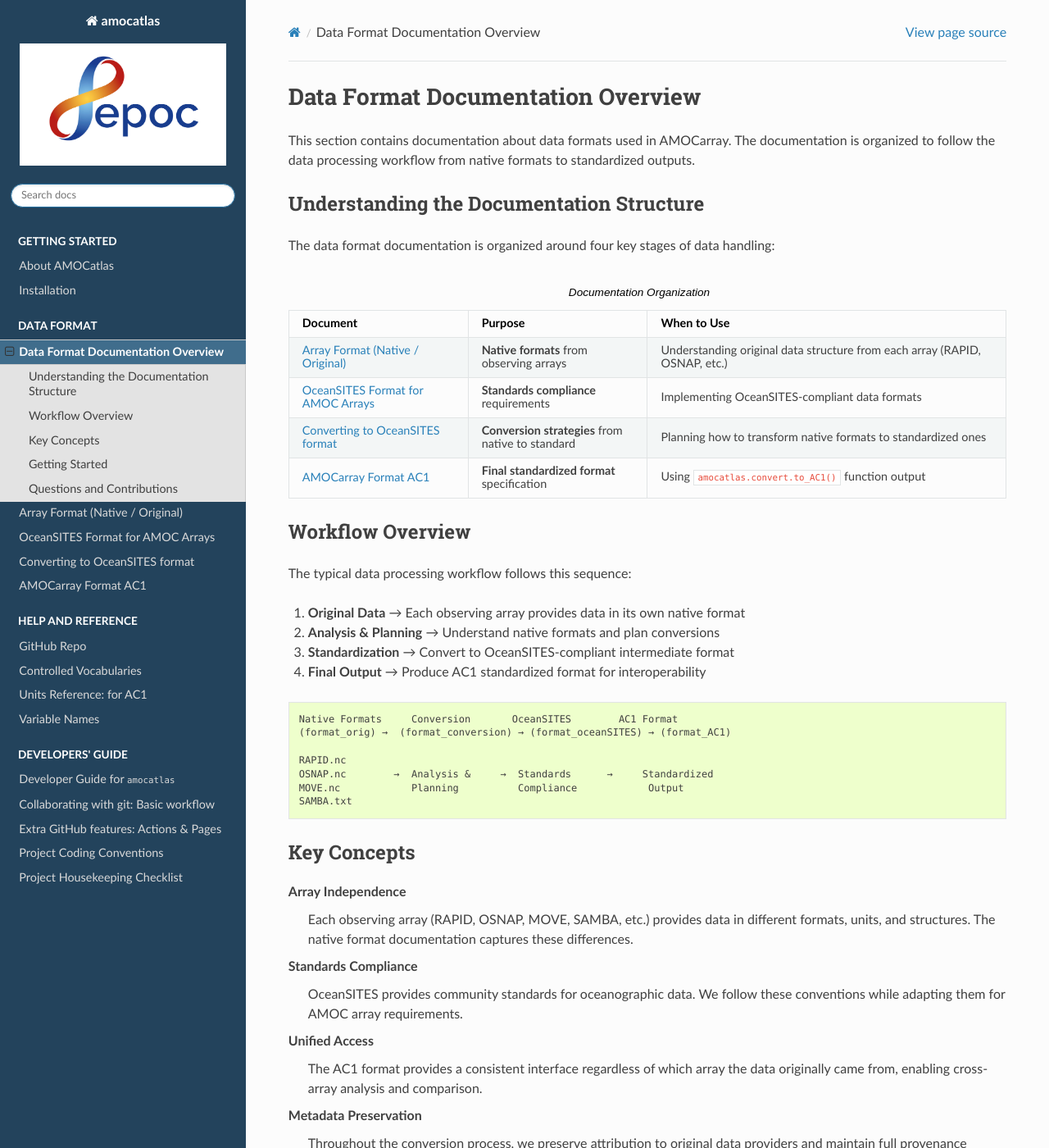
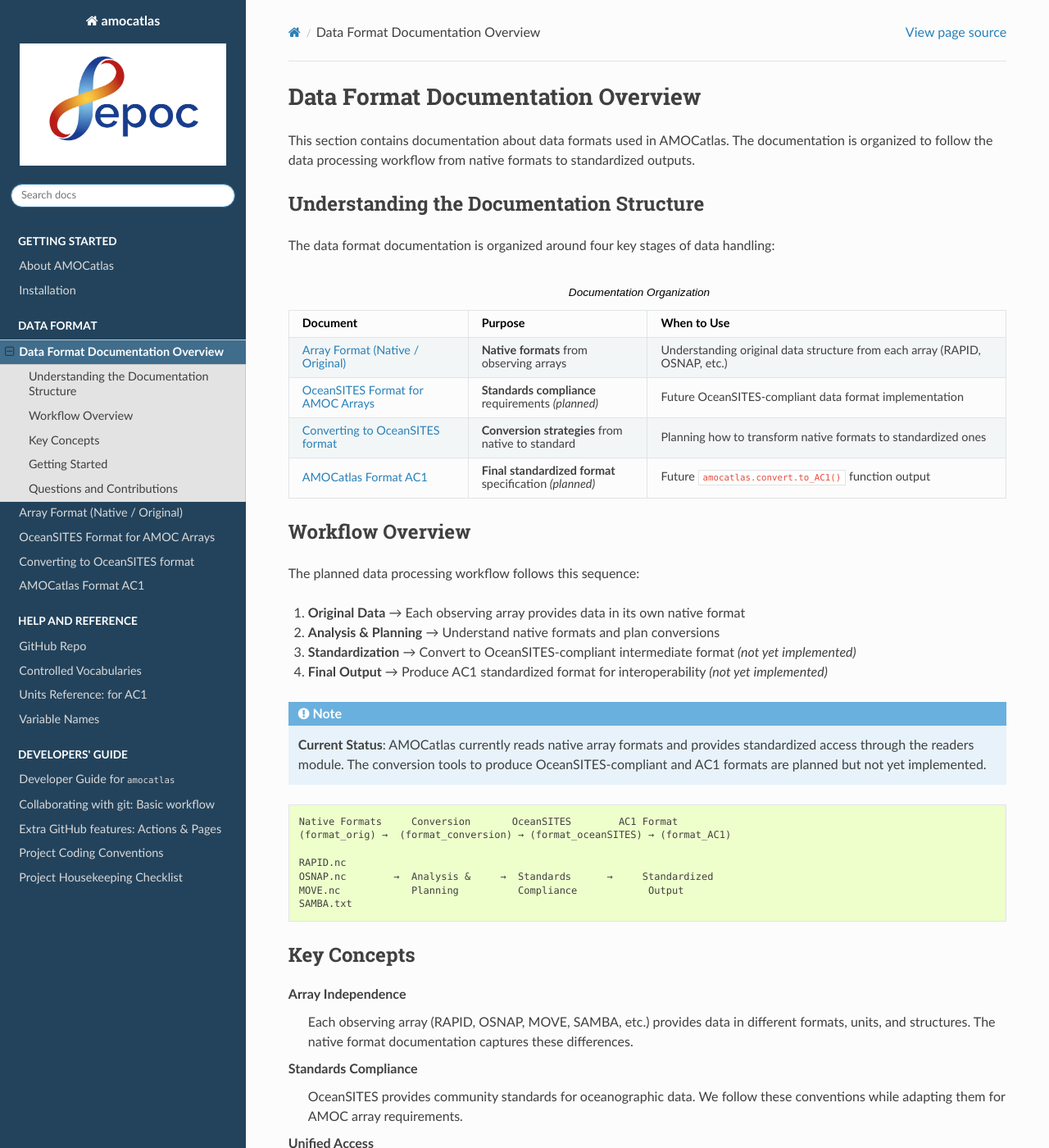
Before and after one commit to eleanorfrajka/AMOCatlas, a Sphinx documentation site: the page built from docs/source/format_overview.rst, in a window 1280 px wide and 1400 px high. Shown: the whole window at 82% size. Built offline with Sphinx 7.4.7 and the Read the Docs theme 3.1.0, drawn with Linux system fonts in a browser that asks for light colours; pages that are not in the unit, such as notebooks, are missing from menus; some of the changed text lies outside the part shown.

Commit message:
[CLEANUP] Fixed amocarray-->AMOCatlas in demo/docs, noted *planned* final formats (#77)
* cleanup: fixed references to AMOCarray

* Linting

```diff
--- a/docs/source/format_AC1.rst
+++ b/docs/source/format_AC1.rst
@@ -1,4 +1,4 @@
-AMOCarray Format AC1
+AMOCatlas Format AC1
 ====================
 
 This document defines the AC1 standard data format produced by the ``amocatlas.convert.to_AC1()`` function.  This format is designed to provide consistency between moored estimates of overturning transport, as from the RAPID, OSNAP, MOVE and SAMBA arrays.
--- a/docs/source/format_oceanSITES.rst
+++ b/docs/source/format_oceanSITES.rst
@@ -373,7 +373,7 @@ The following attributes are recommended for inclusion in all OceanSITES-complia
      - RS
    * - ``publisher_name``
      - Name of the person responsible for metadata and formatting
-     - **ex.:** "AMOCarray Development Team"
+     - **ex.:** "AMOCatlas Development Team"
      - *S*
    * - ``publisher_url``
      - Web address of the institution or data publisher
--- a/docs/source/format_overview.rst
+++ b/docs/source/format_overview.rst
@@ -1,7 +1,7 @@
 Data Format Documentation Overview
 ===================================
 
-This section contains documentation about data formats used in AMOCarray. The documentation is organized to follow the data processing workflow from native formats to standardized outputs.
+This section contains documentation about data formats used in AMOCatlas. The documentation is organized to follow the data processing workflow from native formats to standardized outputs.
 
 Understanding the Documentation Structure
 -----------------------------------------
@@ -19,24 +19,27 @@ The data format documentation is organized around four key stages of data handli
      - **Native formats** from observing arrays
      - Understanding original data structure from each array (RAPID, OSNAP, etc.)
    * - :doc:`format_oceanSITES`
-     - **Standards compliance** requirements
-     - Implementing OceanSITES-compliant data formats
+     - **Standards compliance** requirements *(planned)*
+     - Future OceanSITES-compliant data format implementation
    * - :doc:`format_conversion`
      - **Conversion strategies** from native to standard
      - Planning how to transform native formats to standardized ones
    * - :doc:`format_AC1`
-     - **Final standardized format** specification
-     - Using ``amocatlas.convert.to_AC1()`` function output
+     - **Final standardized format** specification *(planned)*
+     - Future ``amocatlas.convert.to_AC1()`` function output
 
 Workflow Overview
 -----------------
 
-The typical data processing workflow follows this sequence:
+The planned data processing workflow follows this sequence:
 
 1. **Original Data** → Each observing array provides data in its own native format
 2. **Analysis & Planning** → Understand native formats and plan conversions
-3. **Standardization** → Convert to OceanSITES-compliant intermediate format
-4. **Final Output** → Produce AC1 standardized format for interoperability
+3. **Standardization** → Convert to OceanSITES-compliant intermediate format *(not yet implemented)*
+4. **Final Output** → Produce AC1 standardized format for interoperability *(not yet implemented)*
+
+.. note::
+   **Current Status**: AMOCatlas currently reads native array formats and provides standardized access through the readers module. The conversion tools to produce OceanSITES-compliant and AC1 formats are planned but not yet implemented.
 
 .. code-block:: text
 
@@ -67,9 +70,9 @@ Getting Started
 ---------------
 
 - **New to the project?** Start with :doc:`format_orig` to understand the data landscape
-- **Implementing readers?** Use :doc:`format_conversion` for conversion strategies
-- **Need standards compliance?** Refer to :doc:`format_oceanSITES` for requirements
-- **Using converted data?** See :doc:`format_AC1` for the final format specification
+- **Planning conversions?** Use :doc:`format_conversion` for conversion strategies
+- **Need standards compliance?** Refer to :doc:`format_oceanSITES` for future requirements
+- **Planning standardized output?** See :doc:`format_AC1` for the planned format specification
 
 Questions and Contributions
 ----------------------------
```
Also changed, not shown: 4 other files.
